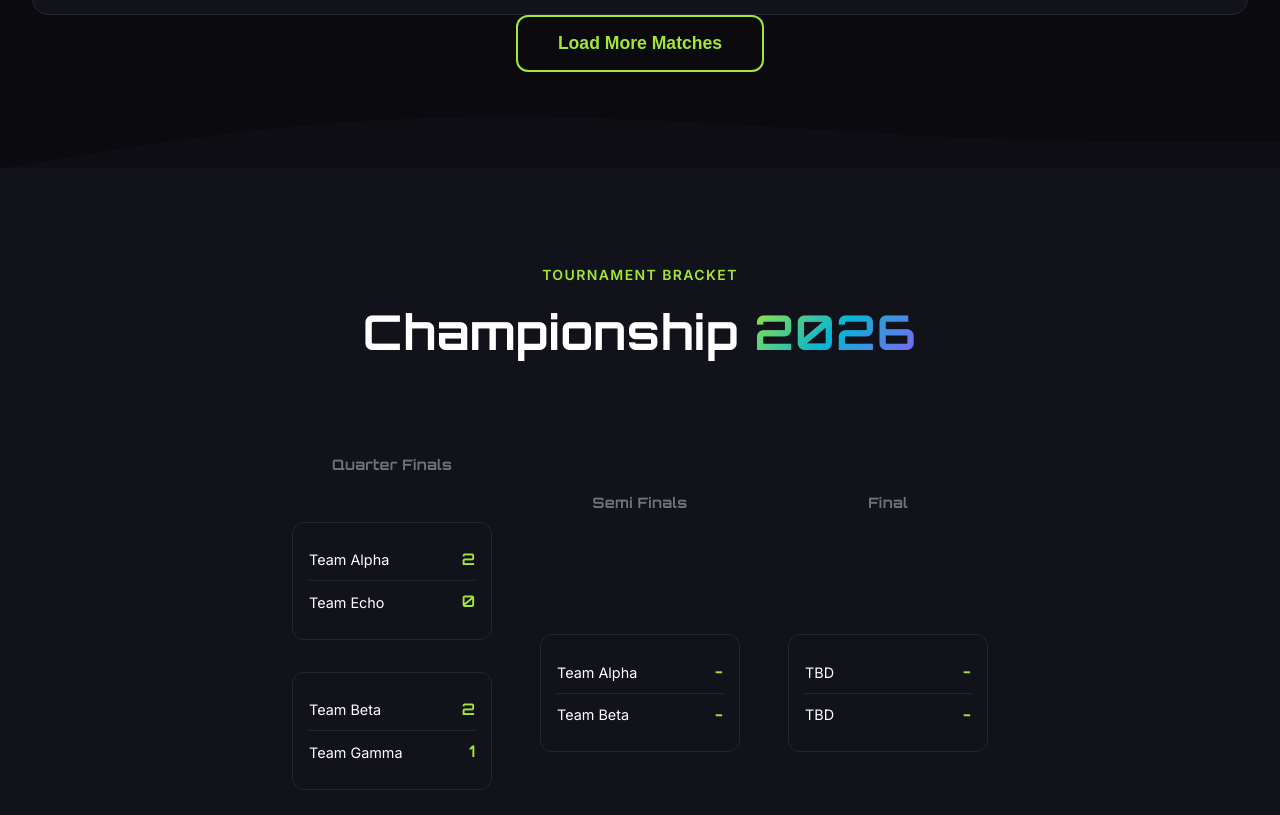
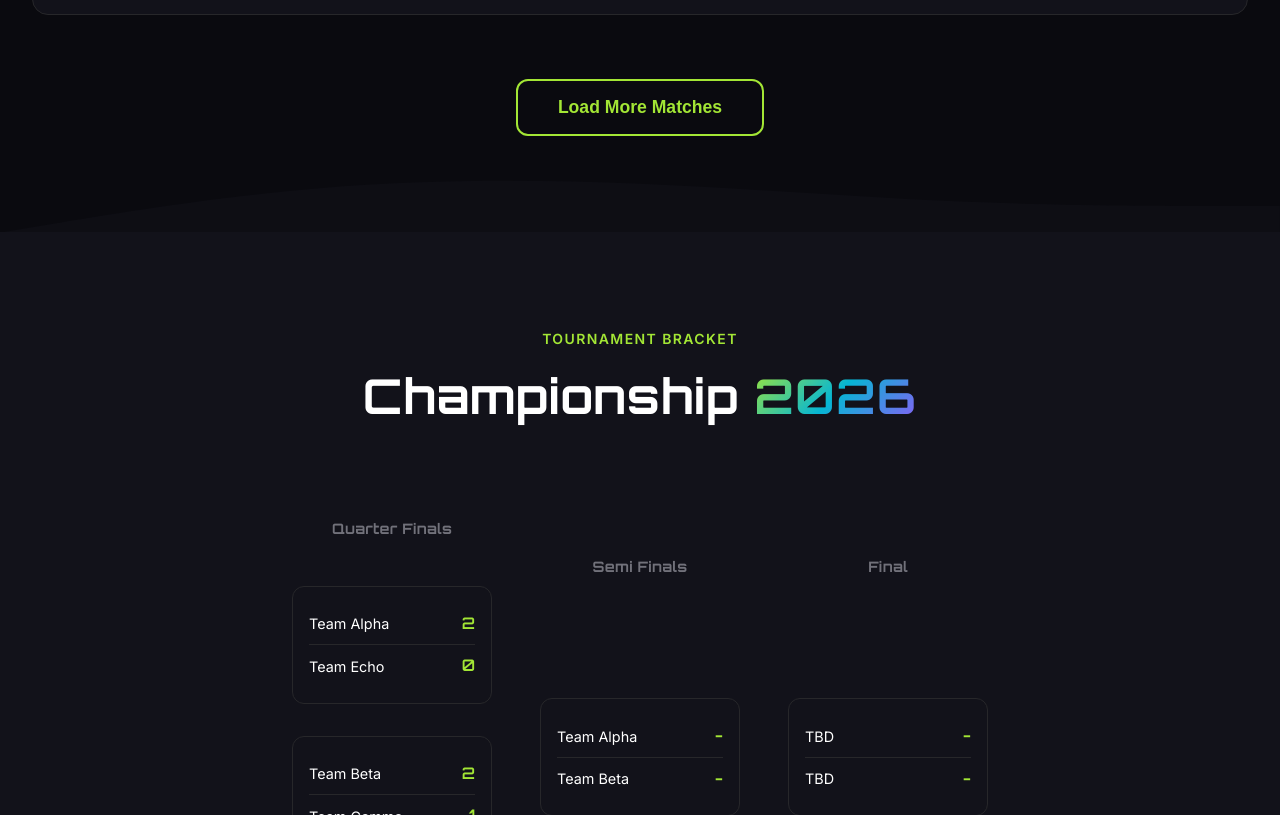
Before and after one commit to paramasivam2709/reworkgaming, a plain HTML site: page pages/match.html in a window 1280 px wide. Shown: the part 1303-2118 px from the top of the page. Drawn offline with Linux system fonts and the light colour scheme.

Commit message:
Add files via upload

```diff
--- a/css/style.css
+++ b/css/style.css
@@ -804,6 +804,8 @@ ul {
 .text-left { text-align: left; }
 .text-right { text-align: right; }
 
+.mt-10 { margin-top: 4rem; }
+
 .hidden { display: none !important; }
 
 /* ========================================
```
